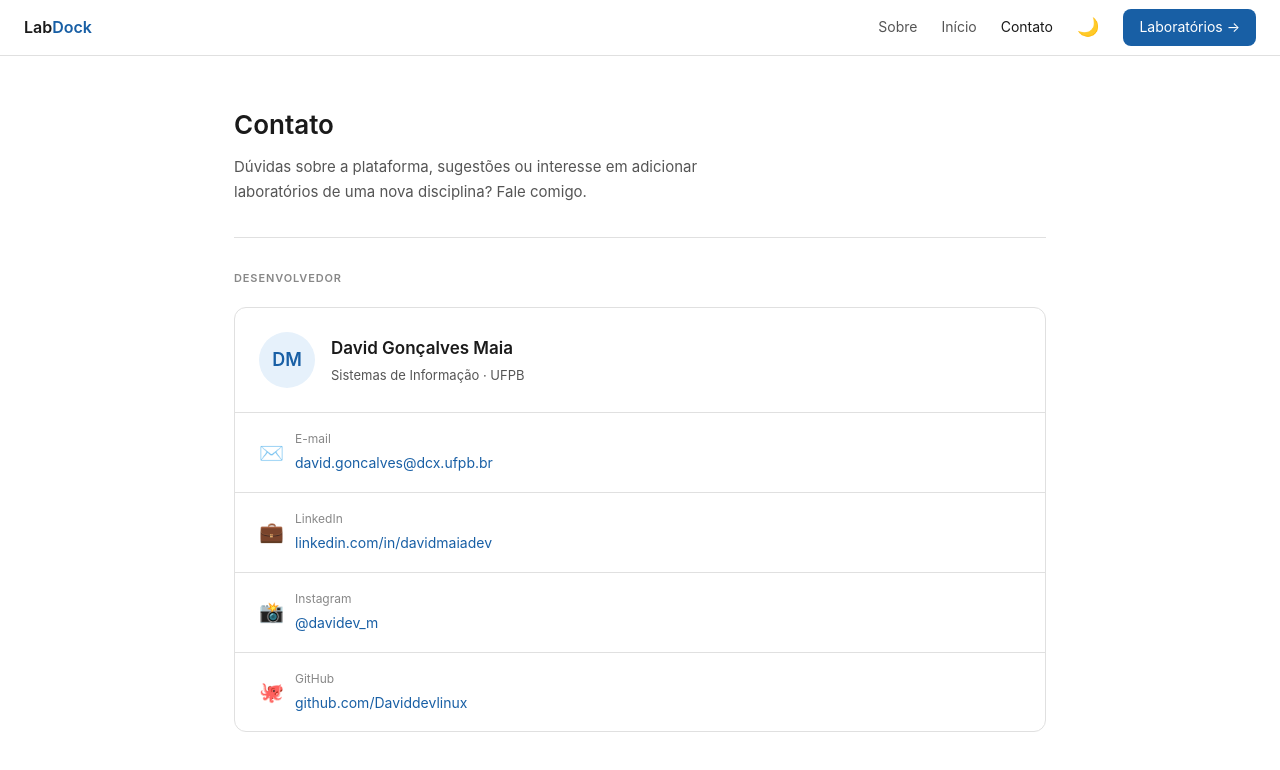
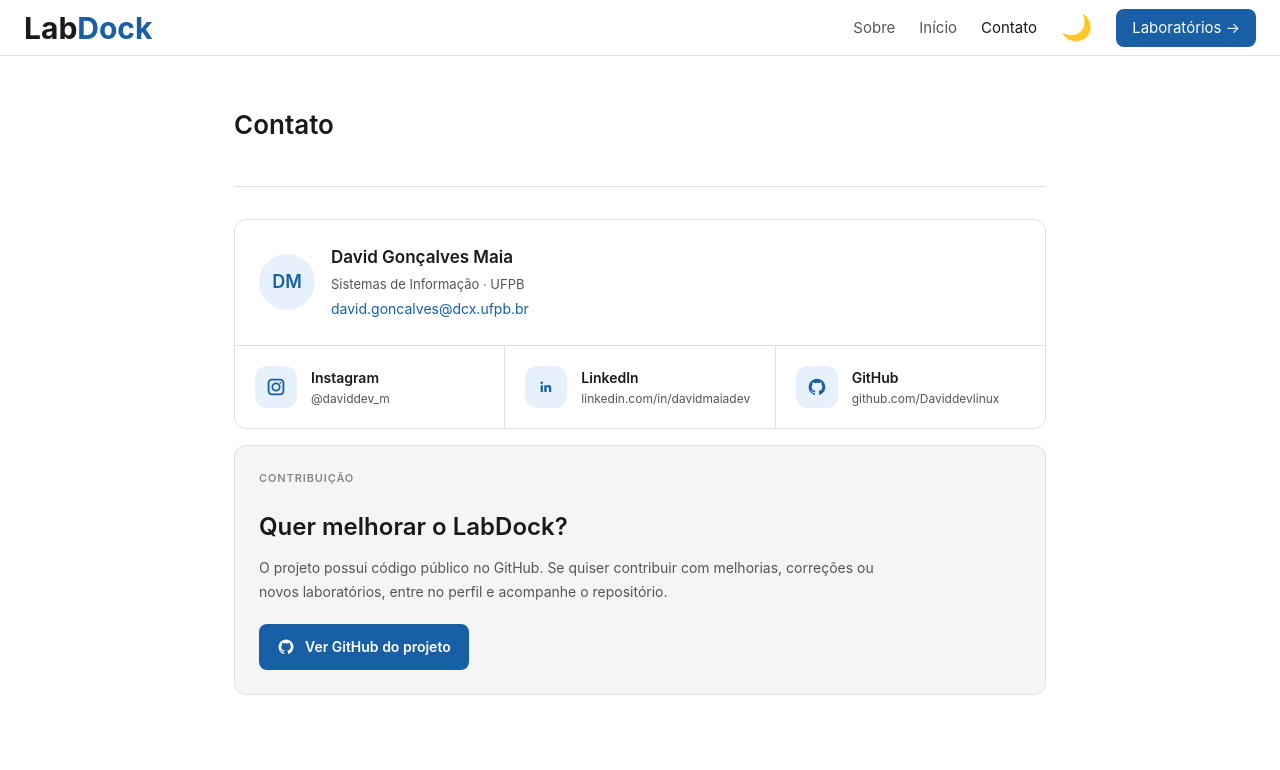
Before and after one commit to Daviddevlinux/labdock, a React (Vite) app: page /contato in a window 1280 px wide. Shown: the top 770 px of the page. Built offline with nearby package versions, Linux system fonts and the light colour scheme.

Commit message:
feat: adiciona dark mode e reformula página de contato

```diff
--- a/src/index.css
+++ b/src/index.css
@@ -36,13 +36,13 @@ a:hover { text-decoration: underline; }
 
 /* NAVBAR */
 .navbar { display: flex; align-items: center; justify-content: space-between; height: 56px; border-bottom: 0.5px solid var(--border); padding: 0 1.5rem; position: sticky; top: 0; background: var(--bg); z-index: 100; }
-.navbar-logo { font-size: 16px; font-weight: 600; color: var(--text-primary); text-decoration: none; }
+.navbar-logo { font-size: 30px; font-weight: 700; color: var(--text-primary); text-decoration: none; }
 .navbar-logo span { color: var(--azul); }
 .navbar-links { display: flex; gap: 1.5rem; align-items: center; }
-.navbar-links a { font-size: 14px; color: var(--text-secondary); text-decoration: none; }
+.navbar-links a { font-size: 15px; color: var(--text-secondary); text-decoration: none; }
 .navbar-links a:hover, .navbar-links a.active { color: var(--text-primary); }
-.theme-toggle { background: transparent; border: none; cursor: pointer; font-size: 18px; }
-.navbar-btn { font-size: 13px; background: var(--azul); color: #fff !important; border: none; padding: 7px 16px; border-radius: var(--radius); cursor: pointer; text-decoration: none; }
+.theme-toggle { background: transparent; border: none; cursor: pointer; font-size: 25px; }
+.navbar-btn { font-size: 25px; background: var(--azul); color: #fff !important; border: none; padding: 7px 16px; border-radius: var(--radius); cursor: pointer; text-decoration: none; }
 .navbar-btn:hover, .navbar-btn:visited, .navbar-btn:active { color: #fff !important; text-decoration: none; }
 .navbar-btn:hover { background: var(--azul-escuro); }
 
@@ -132,15 +132,31 @@ a:hover { text-decoration: underline; }
 .download-hint { font-size: 12px; color: var(--text-muted); text-align: center; margin-top: 10px; }
 
 /* CONTATO */
+.contact-layout { display: grid; gap: 1rem; }
 .profile-card { border: 0.5px solid var(--border); border-radius: var(--radius-lg); overflow: hidden; }
 .profile-header { display: flex; align-items: center; gap: 16px; padding: 1.5rem; border-bottom: 0.5px solid var(--border); }
+.profile-header-stack { flex-direction: column; align-items: flex-start; }
+.profile-identity { display: flex; align-items: center; gap: 16px; }
 .profile-avatar { width: 56px; height: 56px; border-radius: 50%; background: var(--azul-claro); display: flex; align-items: center; justify-content: center; font-size: 18px; font-weight: 600; color: var(--azul); flex-shrink: 0; }
 .profile-name { font-size: 17px; font-weight: 600; }
 .profile-sub { font-size: 13px; color: var(--text-secondary); margin-top: 3px; }
-.contact-list { display: flex; flex-direction: column; }
-.contact-item { display: flex; align-items: center; gap: 14px; padding: 1rem 1.5rem; border-bottom: 0.5px solid var(--border); }
-.contact-item:last-child { border-bottom: none; }
-.contact-icon { font-size: 20px; color: var(--text-muted); width: 22px; flex-shrink: 0; }
-.contact-label { font-size: 12px; color: var(--text-muted); margin-bottom: 2px; }
-.contact-value { font-size: 14px; color: var(--azul); text-decoration: none; }
-.contact-value:hover { text-decoration: underline; }
+.profile-email { display: inline-block; margin-top: .2rem; font-size: 14px; color: var(--azul); text-decoration: none; }
+.profile-email:hover { text-decoration: underline; }
+.social-strip { display: grid; grid-template-columns: repeat(3, 1fr); gap: 1px; background: var(--border); }
+.social-link { display: flex; align-items: center; gap: 14px; padding: 1.25rem; background: var(--bg); color: var(--text-primary); text-decoration: none; transition: background .15s ease; }
+.social-link:hover { background: var(--bg-secondary); text-decoration: none; }
+.social-icon { width: 42px; height: 42px; border-radius: 12px; background: var(--azul-claro); color: var(--azul); display: flex; align-items: center; justify-content: center; flex-shrink: 0; }
+.social-icon svg { width: 20px; height: 20px; }
+.social-meta { display: flex; flex-direction: column; min-width: 0; }
+.social-name { font-size: 14px; font-weight: 600; color: var(--text-primary); }
+.social-handle { font-size: 12px; color: var(--text-secondary); overflow-wrap: anywhere; }
+.contrib-card { border: 0.5px solid var(--border); border-radius: var(--radius-lg); background: var(--bg-secondary); padding: 1.5rem; }
+.contrib-card h2 { font-size: 24px; font-weight: 600; margin-bottom: .625rem; }
+.contrib-card p { font-size: 14px; color: var(--text-secondary); line-height: 1.7; max-width: 620px; }
+.contrib-button { display: inline-flex; align-items: center; gap: 10px; margin-top: 1.25rem; padding: 12px 18px; background: var(--azul); color: #fff; border-radius: var(--radius); text-decoration: none; font-size: 14px; font-weight: 600; }
+.contrib-button:hover { background: var(--azul-escuro); color: #fff; text-decoration: none; }
+.contrib-button svg { width: 18px; height: 18px; }
+
+@media (max-width: 780px) {
+  .social-strip { grid-template-columns: 1fr; }
+}
--- a/src/pages/Contato.jsx
+++ b/src/pages/Contato.jsx
@@ -1,4 +1,58 @@
 import Navbar from '../components/Navbar'
+
+function InstagramIcon() {
+  return (
+    <svg viewBox="0 0 24 24" aria-hidden="true">
+      <path
+        d="M7 2h10a5 5 0 0 1 5 5v10a5 5 0 0 1-5 5H7a5 5 0 0 1-5-5V7a5 5 0 0 1 5-5Zm0 2.2A2.8 2.8 0 0 0 4.2 7v10A2.8 2.8 0 0 0 7 19.8h10a2.8 2.8 0 0 0 2.8-2.8V7A2.8 2.8 0 0 0 17 4.2H7Zm10.25 1.65a1.1 1.1 0 1 1 0 2.2 1.1 1.1 0 0 1 0-2.2ZM12 6.5A5.5 5.5 0 1 1 6.5 12 5.5 5.5 0 0 1 12 6.5Zm0 2.2A3.3 3.3 0 1 0 15.3 12 3.3 3.3 0 0 0 12 8.7Z"
+        fill="currentColor"
+      />
+    </svg>
+  )
+}
+
+function LinkedInIcon() {
+  return (
+    <svg viewBox="0 0 24 24" aria-hidden="true">
+      <path
+        d="M6.94 8.5A1.56 1.56 0 1 1 6.9 5.38a1.56 1.56 0 0 1 .04 3.12ZM5.6 9.8h2.67V18H5.6Zm4.34 0h2.55v1.12h.04a2.79 2.79 0 0 1 2.52-1.38c2.7 0 3.2 1.78 3.2 4.1V18h-2.66v-3.89c0-.93-.02-2.12-1.3-2.12s-1.5 1.01-1.5 2.05V18H9.94Z"
+        fill="currentColor"
+      />
+    </svg>
+  )
+}
+
+function GitHubIcon() {
+  return (
+    <svg viewBox="0 0 24 24" aria-hidden="true">
+      <path
+        d="M12 2a10 10 0 0 0-3.16 19.49c.5.09.68-.21.68-.48v-1.7c-2.78.6-3.37-1.18-3.37-1.18a2.65 2.65 0 0 0-1.1-1.46c-.9-.62.07-.6.07-.6a2.1 2.1 0 0 1 1.53 1.03 2.14 2.14 0 0 0 2.92.84 2.16 2.16 0 0 1 .64-1.35c-2.22-.25-4.56-1.11-4.56-4.93a3.85 3.85 0 0 1 1.03-2.68 3.57 3.57 0 0 1 .1-2.64s.84-.27 2.75 1.03a9.5 9.5 0 0 1 5 0c1.9-1.3 2.74-1.03 2.74-1.03a3.57 3.57 0 0 1 .1 2.64 3.84 3.84 0 0 1 1.03 2.68c0 3.83-2.34 4.68-4.58 4.93a2.4 2.4 0 0 1 .69 1.86V21c0 .27.18.58.69.48A10 10 0 0 0 12 2Z"
+        fill="currentColor"
+      />
+    </svg>
+  )
+}
+
+const socialLinks = [
+  {
+    href: 'https://instagram.com/daviddev_m',
+    label: 'Instagram',
+    handle: '@daviddev_m',
+    icon: <InstagramIcon />,
+  },
+  {
+    href: 'https://br.linkedin.com/in/davidmaiadev',
+    label: 'LinkedIn',
+    handle: 'linkedin.com/in/davidmaiadev',
+    icon: <LinkedInIcon />,
+  },
+  {
+    href: 'https://github.com/Daviddevlinux',
+    label: 'GitHub',
+    handle: 'github.com/Daviddevlinux',
+    icon: <GitHubIcon />,
+  },
+]
 
 export default function Contato() {
   return (
@@ -7,51 +61,62 @@ export default function Contato() {
       <div className="container">
         <div className="page-hero">
           <h1>Contato</h1>
-          <p>Dúvidas sobre a plataforma, sugestões ou interesse em adicionar laboratórios de uma nova disciplina? Fale comigo.</p>
         </div>
 
         <div className="detail-body">
-          <div>
-            <div className="section-title">Desenvolvedor</div>
-            <div className="profile-card">
-              <div className="profile-header">
-                <div className="profile-avatar">DM</div>
-                <div>
-                  <div className="profile-name">David Gonçalves Maia</div>
-                  <div className="profile-sub">Sistemas de Informação · UFPB</div>
-                </div>
-              </div>
-              <div className="contact-list">
-                <div className="contact-item">
-                  <span className="contact-icon">✉️</span>
+          <div className="contact-layout">
+            <section className="profile-card">
+              <div className="profile-header profile-header-stack">
+                <div className="profile-identity">
+                  <div className="profile-avatar">DM</div>
                   <div>
-                    <div className="contact-label">E-mail</div>
-                    <a href="mailto:david.goncalves@dcx.ufpb.br" className="contact-value">david.goncalves@dcx.ufpb.br</a>
-                  </div>
-                </div>
-                <div className="contact-item">
-                  <span className="contact-icon">💼</span>
-                  <div>
-                    <div className="contact-label">LinkedIn</div>
-                    <a href="https://br.linkedin.com/in/davidmaiadev" target="_blank" rel="noreferrer" className="contact-value">linkedin.com/in/davidmaiadev</a>
-                  </div>
-                </div>
-                <div className="contact-item">
-                  <span className="contact-icon">📸</span>
-                  <div>
-                    <div className="contact-label">Instagram</div>
-                    <a href="https://instagram.com/davidev_m" target="_blank" rel="noreferrer" className="contact-value">@davidev_m</a>
-                  </div>
-                </div>
-                <div className="contact-item">
-                  <span className="contact-icon">🐙</span>
-                  <div>
-                    <div className="contact-label">GitHub</div>
-                    <a href="https://github.com/Daviddevlinux" target="_blank" rel="noreferrer" className="contact-value">github.com/Daviddevlinux</a>
+                    <div className="profile-name">David Gonçalves Maia</div>
+                    <div className="profile-sub">Sistemas de Informação · UFPB</div>
+                    <a href="mailto:david.goncalves@dcx.ufpb.br" className="profile-email">
+                      david.goncalves@dcx.ufpb.br
+                    </a>
                   </div>
                 </div>
               </div>
-            </div>
+
+              <div className="social-strip">
+                {socialLinks.map((link) => (
+                  <a
+                    key={link.label}
+                    href={link.href}
+                    target="_blank"
+                    rel="noreferrer"
+                    className="social-link"
+                    aria-label={link.label}
+                    title={link.label}
+                  >
+                    <span className="social-icon">{link.icon}</span>
+                    <span className="social-meta">
+                      <span className="social-name">{link.label}</span>
+                      <span className="social-handle">{link.handle}</span>
+                    </span>
+                  </a>
+                ))}
+              </div>
+            </section>
+
+            <section className="contrib-card">
+              <div className="section-title">Contribuição</div>
+              <h2>Quer melhorar o LabDock?</h2>
+              <p>
+                O projeto possui código público no GitHub. Se quiser contribuir com melhorias,
+                correções ou novos laboratórios, entre no perfil e acompanhe o repositório.
+              </p>
+              <a
+                href="https://github.com/Daviddevlinux/labdock"
+                target="_blank"
+                rel="noreferrer"
+                className="contrib-button"
+              >
+                <GitHubIcon />
+                <span>Ver GitHub do projeto</span>
+              </a>
+            </section>
           </div>
         </div>
       </div>
--- a/src/pages/Home.jsx
+++ b/src/pages/Home.jsx
@@ -11,8 +11,8 @@ export default function Home() {
       <div className="container">
         <section className="hero">
           <div className="hero-badge">🎓 UFPB · DSC</div>
-          <h1>Laboratórios práticos prontos para rodar</h1>
-          <p>Plataforma do Departamento de Sistemas e Computação para distribuição de ambientes acadêmicos padronizados. Sem configuração, sem conflito de versões.</p>
+          <h1>LabDock: laboratórios práticos de disciplinas de forma fácil e rápida</h1>
+          <p>Uma plataforma centralizada de laboratórios usando Docker para as disciplinas de Redes de Computadores, Sistemas Operacionais e Avaliação de Desempenho de Sistemas do curso de Sistemas de Informação e Ciência da Computação, Campus IV - UFPB.</p>
           <div className="hero-actions">
             <Link to="/laboratorios" className="btn-primary">Ver laboratórios</Link>
             <Link to="/sobre" className="btn-secondary">Como funciona</Link>
```
